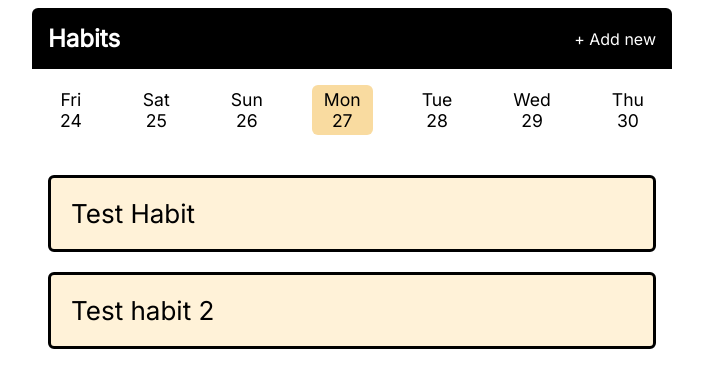
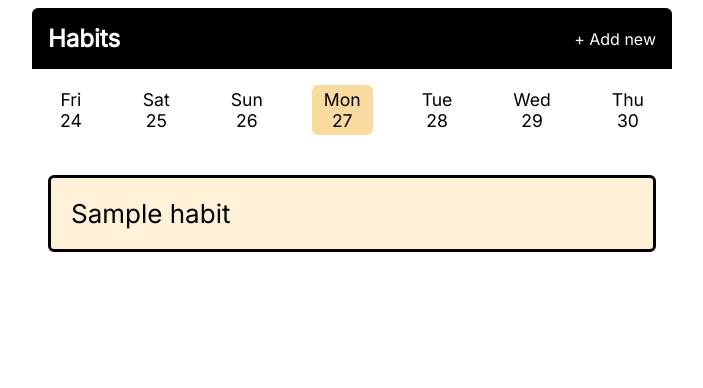
Before and after one commit to TimothyJNeale/habits, a Flask app: page / in a window 1280 px wide. Shown: the top 388 px of the page, without its empty margins (288-991 px from the left). Run offline with Flask 3, Linux system fonts and the light colour scheme; a database or web service that is not in the repository returns one stand-in record (values such as "Sample title").

Commit message:
Integrated with MongoDB

```diff
--- a/app.py
+++ b/app.py
@@ -6,11 +6,11 @@ from pymongo import MongoClient
 
 load_dotenv()
 
-
 def create_app():
     app = Flask(__name__)
     client = MongoClient(os.getenv("MONGODB_URI"))
-    app.db = client.habit_tracker
+    app.db = client.get_default_database()
+    #app.db = client.habit_tracker
     #print(client.list_database_names())
 
     app.register_blueprint(pages)
--- a/routes.py
+++ b/routes.py
@@ -1,55 +1,65 @@
 import datetime
-
-from collections import defaultdict
-from flask import Blueprint, render_template, request, redirect, url_for
+import uuid
+from flask import Blueprint, current_app, render_template, request, redirect, url_for
 
 pages = Blueprint("habits", __name__,template_folder="templates", static_folder="static")
 
-habits = ["Test Habit", "Test habit 2"]  # List of habits
-completions = defaultdict(list)  # Dictionary to store completions
-
 @pages.context_processor
 def add_calc_date_range():
-    def date_range(start: datetime.date):
+    def date_range(start: datetime.datetime):
         dates = [start + datetime.timedelta(days=diff) for diff in range(-3, 4)]
         return dates
 
     return {"date_range": date_range}
 
+def today_at_midnight():
+    today = datetime.datetime.today()
+    return datetime.datetime(today.year, today.month, today.day) # midnight
+
 @pages.route("/")
 def index():
     date_str = request.args.get("date")
     if date_str:
-        selected_date = datetime.date.fromisoformat(date_str)
+        selected_date = datetime.datetime.fromisoformat(date_str)
     else:
-        selected_date = datetime.date.today()
+        selected_date = today_at_midnight()
     #print(selected_date)
 
+    habits_on_date = current_app.db.habits.find({"added": {"$lte": selected_date}})
+
+    completions = [
+        habit["habit"]
+        for habit in current_app.db.completions.find({"date": selected_date})
+    ]
+
     return render_template("index.html",
-                           habits=habits,
+                           habits=habits_on_date,
                            title="Habit Tracker - Home",
                            selected_date=selected_date,
-                           completions=completions[selected_date]
+                           completions=completions
                            )
 
 
 @pages.route("/add", methods=["GET", "POST"])
 def add_habit():
+    today = today_at_midnight()
+
     if request.method == "POST":
-        habits.append(request.form.get("habit"))
+        current_app.db.habits.insert_one({
+            "_id": uuid.uuid4().hex, "added": today, "name": request.form.get("habit")
+        })
 
     return render_template("add_habit.html",
                            title="Habit Tracker - Add Habit",
-                           selected_date=datetime.date.today()
+                           selected_date=today
                            )
 
 @pages.route("/complete", methods=["POST"])
 def complete():
     date_string = request.form.get("date")
-    habit = request.form.get("habitName")
-    date = datetime.date.fromisoformat(date_string)
-    #print (date, habit)
-    completions[date].append(habit)
-    #print (completions[date])
+    habit = request.form.get("habitId")
+    date = datetime.datetime.fromisoformat(date_string)
+    print (date, habit)
+    current_app.db.completions.insert_one({"date": date, "habit": habit})
 
     return redirect(url_for("habits.index", date=date_string))
--- a/templates/index.html
+++ b/templates/index.html
@@ -3,11 +3,11 @@
 {% block main_content %}
     <section class="habit-list">
         {% for habit in habits %}
-        {% set completed = habit in completions %}
+        {% set completed = habit["_id"] in completions %}
         {% if completed %}
             <div class="habit completed">
                 <p class="habit__name">
-                    {{ habit }}
+                    {{ habit["name"] }}
                 </p>
                 <svg class="habit__icon" xmlns="http://www.w3.org/2000/svg" viewBox="0 0 20 20" fill="currentColor">
                     <path fill-rule="evenodd" d="M10 18a8 8 0 100-16 8 8 0 000 16zm3.707-9.293a1 1 0 00-1.414-1.414L9 10.586 7.707 9.293a1 1 0 00-1.414 1.414l2 2a1 1 0 001.414 0l4-4z" clip-rule="evenodd" />
@@ -16,10 +16,10 @@
         {% else %}
             <div class="habit">
                 <form method="POST" class="habit__form" action="{{ url_for('habits.complete') }}">
-                <input type="hidden" id="habitName" name="habitName" value="{{ habit }}" />
+                <input type="hidden" id="habitId" name="habitId" value="{{ habit['_id'] }}" />
                 <input type="hidden" id="date" name="date" value="{{ selected_date }}" />
                 <button type="submit" class="habit__button">
-                        {{ habit }}
+                        {{ habit["name"] }}
                 </button>
                 </form>
             </div>
```
Also changed, not shown: 1 other file.
